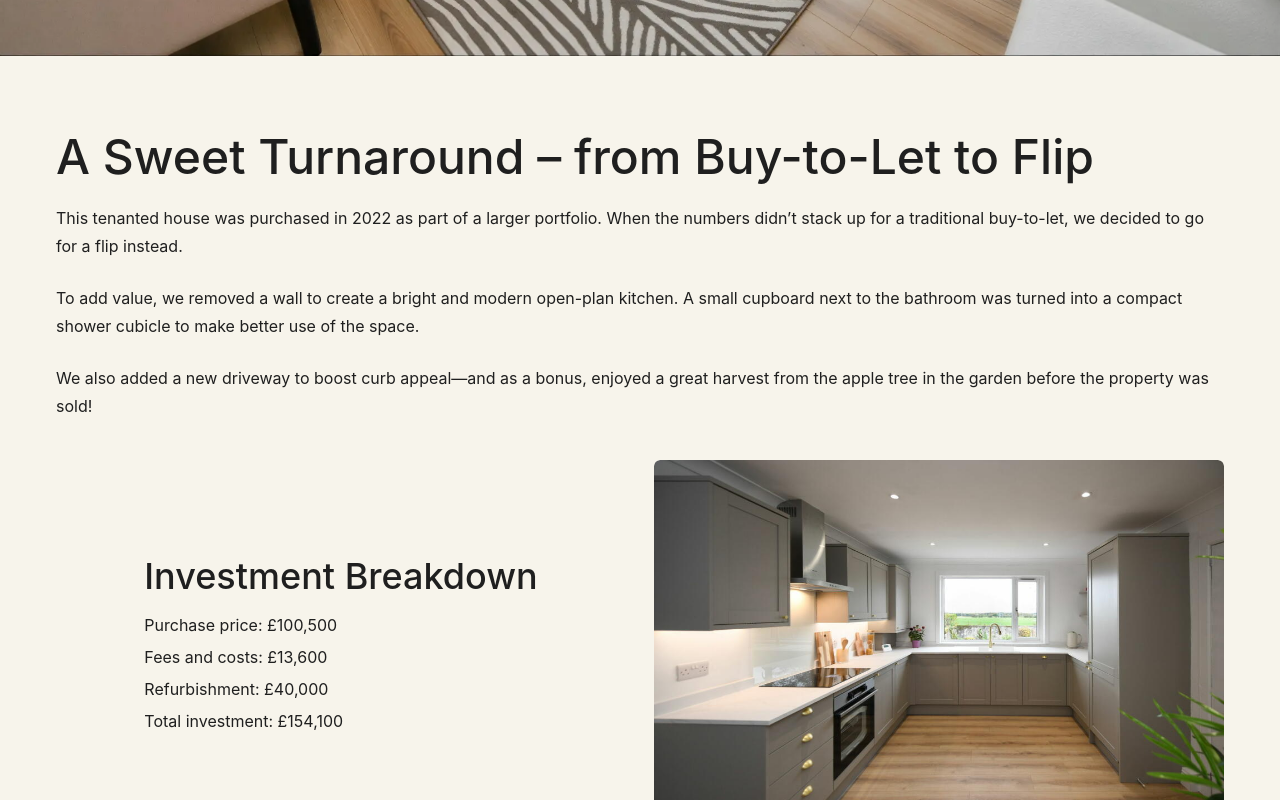
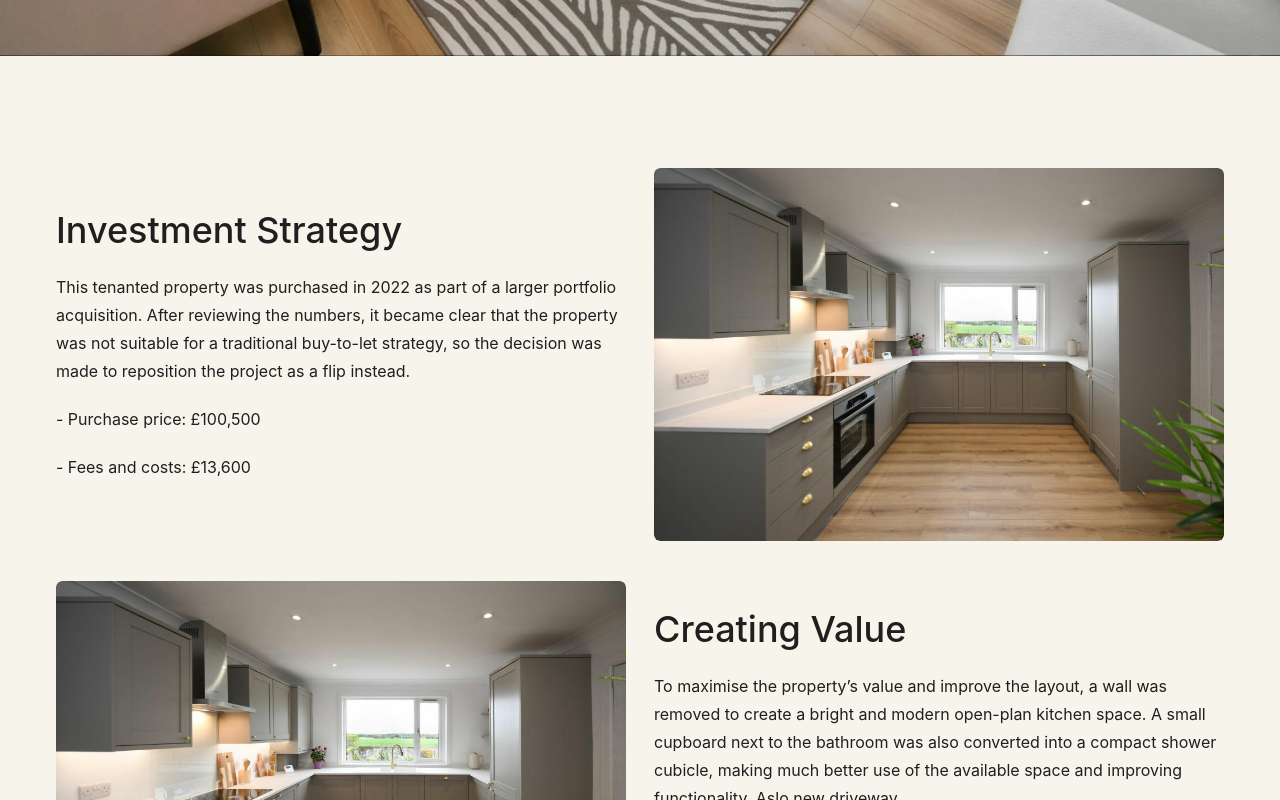
Before and after one commit to vladmytko/homesforsapience, a React (Vite) app: page /case-studies/drybridge in a window 1280 px wide. Shown: the part 640-1440 px from the top of the page. Built offline with nearby package versions, Linux system fonts and the light colour scheme.

Commit message:
Update text in projects' pages

```diff
--- a/src/components/CaseStudiesComponents/CaseStudiesTemplate.jsx
+++ b/src/components/CaseStudiesComponents/CaseStudiesTemplate.jsx
@@ -5,7 +5,7 @@ const renderTextBlock = (title, lines = []) => (
     {title ? <h2 className="m-0 text-2xl sm:text-3xl lg:text-4xl font-medium leading-tight text-[#1f1f1f]">{title}</h2> : null}
     <div className="mt-3">
       {lines.map((line, index) => (
-        <p key={`${title || 'text'}-${index}`} className="my-1 leading-7 text-[#1f1f1f]">
+        <p key={`${title || 'text'}-${index}`} className="my-5 leading-7 text-[#1f1f1f]">
           {line}
         </p>
       ))}
--- a/src/components/ReusableComponents/Navbar.jsx
+++ b/src/components/ReusableComponents/Navbar.jsx
@@ -109,7 +109,7 @@ export const Navbar = () => {
                     fontWeight: (isActive && !link.neverActive) ? 700 : 500,
                   })}
                   onMouseEnter={(e) => {
-                    e.target.style.color = '#ffdedb'
+                    e.target.style.color = '#ffffff'
                     e.target.style.transform = 'translateY(-3px)'
                     e.target.style.opacity = '1'
                   }}
@@ -254,7 +254,7 @@ export const Navbar = () => {
                       display: 'inline-block',
                     })}
                     onMouseEnter={(e) => {
-                      e.target.style.color = '#ffe700'
+                      e.target.style.color = '#111111'
                       e.target.style.transform = 'translateY(-2px)'
                     }}
                     onMouseLeave={(e) => {
--- a/src/pages/CaseStudiesPages/Drybridge.jsx
+++ b/src/pages/CaseStudiesPages/Drybridge.jsx
@@ -16,20 +16,13 @@ const Drybridge = () => {
         showAboutButton={true}
       />
     <CaseStudiesTemplate
-      title="A Sweet Turnaround – from Buy-to-Let to Flip"
-      intro={[
-        "This tenanted house was purchased in 2022 as part of a larger portfolio. When the numbers didn’t stack up for a traditional buy-to-let, we decided to go for a flip instead.",
-        "To add value, we removed a wall to create a bright and modern open-plan kitchen. A small cupboard next to the bathroom was turned into a compact shower cubicle to make better use of the space.",
-        "We also added a new driveway to boost curb appeal—and as a bonus, enjoyed a great harvest from the apple tree in the garden before the property was sold!",
-      ]}
       sections={[
         {
-          title: "Investment Breakdown",
+          title: "Investment Strategy",
           lines: [
-            "Purchase price: £100,500",
-            "Fees and costs: £13,600",
-            "Refurbishment: £40,000",
-            "Total investment: £154,100",
+            "This tenanted property was purchased in 2022 as part of a larger portfolio acquisition. After reviewing the numbers, it became clear that the property was not suitable for a traditional buy-to-let strategy, so the decision was made to reposition the project as a flip instead.",
+            "- Purchase price: £100,500",
+            "- Fees and costs: £13,600",
           ],
           image: {
             src: assets_manager.kitchen_after_2,
@@ -38,18 +31,33 @@ const Drybridge = () => {
           layout: "image-right",
         },
         {
-          title: "Post-Refurbishment",
+          title: "Creating Value",
           lines: [
-            "Staging: £2,000",
-            "Cost of money: £4,500",
-            "Home Report: £195,000",
-            "Sold for: £205,000"
+            "To maximise the property’s value and improve the layout, a wall was removed to create a bright and modern open-plan kitchen space. A small cupboard next to the bathroom was also converted into a compact shower cubicle, making much better use of the available space and improving functionality. Aslo new driveway. ",
+
+            "- Refurbishment: £40,000",
+            "- Total investment: £154,100",
+          ],
+          image: {
+            src: assets_manager.kitchen_after_2,
+            alt: "Kitchen after refurbishment",
+          },
+          layout: "image-left",
+        },
+        {
+          title: "Final Outcome",
+          lines: [
+            "the property was successfully prepared for resale as a more modern and desirable home. As a memorable bonus during the project, the apple tree in the garden provided an unexpectedly great harvest before the property was sold.",
+            "- Staging: £2,000",
+            "- Cost of money: £4,500",
+            "- Home Report: £195,000",
+            "- Sold for: £205,000"
           ],
           image: {
             src: assets_manager.case_studies_hero,
             alt: "Bedroom after refurbishment",
           },
-          layout: "image-left",
+          layout: "image-right",
         },
       ]}
 
--- a/src/pages/CaseStudiesPages/DukeRoad.jsx
+++ b/src/pages/CaseStudiesPages/DukeRoad.jsx
@@ -10,26 +10,18 @@ const DukeRoad = () => {
     <section className="overflow-hidden">
       <Navbar />
       <Header
-        title="Mosspark"
+        title="Duke Road"
         backgroundImage={duke_assets.livingroom_after}
         showConsultationButton={true}
         showAboutButton={true}
       />
       <CaseStudiesTemplate
-        title="A Sweet Turnaround – from Buy-to-Let to Flip"
-        intro={[
-          "This tenanted house was purchased in 2022 as part of a larger portfolio. When the numbers didn’t stack up for a traditional buy-to-let, we decided to go for a flip instead.",
-          "To add value, we removed a wall to create a bright and modern open-plan kitchen. A small cupboard next to the bathroom was turned into a compact shower cubicle to make better use of the space.",
-          "We also added a new driveway to boost curb appeal—and as a bonus, enjoyed a great harvest from the apple tree in the garden before the property was sold!",
-        ]}
         sections={[
           {
-            title: "Investment Breakdown",
+            title: "Initial Investment Strategy",
             lines: [
-              "Purchase price: Need to update",
-              "Fees and costs: Need to update",
-              "Refurbishment: Need to update",
-              "Total investment: Need to update",
+              "The property was originally planned as an assisted sale project, where the goal was to refurbish the house and help the owner sell it at full market value.",
+              "The refurbishment work was completed quickly, allowing the property to return to the market within just four weeks."
             ],
             image: {
               src: duke_assets.kitchen_after,
@@ -38,11 +30,10 @@ const DukeRoad = () => {
             layout: "image-right",
           },
           {
-            title: "Post-Refurbishment",
+            title: "Challenges During the Sale",
             lines: [
-              "Renovated market value: £80,000",
-              "Mortgage (75% LTV): £60,000",
-              "Equity created: £12,028",
+              "Despite multiple viewings and strong interest, the property remained unsold.",
+              "The main issue identified was the lack of parking directly in front of the house, which became a concern for potential buyers and affected the sale process."
             ],
             image: {
               src: duke_assets.bedroom_after,
@@ -51,15 +42,14 @@ const DukeRoad = () => {
             layout: "image-left",
           },
           {
-            title: "Rental Breakdown",
+            title: "Successful Outcome",
             lines: [
-              "Gross monthly rent: £525",
-              "Net monthly cashflow: £304",
-              "Net annually cashflow: £3,645",
+              "The property was rented out quickly and added to the investment portfolio at a discounted acquisition price, as refurbishment costs had already been invested into the project.",
+              "The property was successfully refinanced at the full market value of £120,000 just two months after purchase and now generates a rental income of £795 per month."
             ],
             image: {
-              src: duke_assets.bedroom_after2,
-              alt: "Bathroom after refurbishment",
+              src: duke_assets.livingroom_after,
+              alt: "Bedroom after refurbishment",
             },
             layout: "image-right",
           },
--- a/src/pages/CaseStudiesPages/Mosspark.jsx
+++ b/src/pages/CaseStudiesPages/Mosspark.jsx
@@ -16,18 +16,19 @@ const Mosspark = () => {
         showAboutButton={true}
       />
       <CaseStudiesTemplate
-        title="A Sweet Turnaround – from Buy-to-Let to Flip"
-        intro={[
-          "This tenanted house was purchased in 2022 as part of a larger portfolio. When the numbers didn’t stack up for a traditional buy-to-let, we decided to go for a flip instead.",
-          "To add value, we removed a wall to create a bright and modern open-plan kitchen. A small cupboard next to the bathroom was turned into a compact shower cubicle to make better use of the space.",
-          "We also added a new driveway to boost curb appeal—and as a bonus, enjoyed a great harvest from the apple tree in the garden before the property was sold!",
-        ]}
+        // title="A Sweet Turnaround – from Buy-to-Let to Flip"
+        // intro={[
+        //   "This tenanted house was purchased in 2022 as part of a larger portfolio. When the numbers didn’t stack up for a traditional buy-to-let, we decided to go for a flip instead.",
+        //   "To add value, we removed a wall to create a bright and modern open-plan kitchen. A small cupboard next to the bathroom was turned into a compact shower cubicle to make better use of the space.",
+        //   "We also added a new driveway to boost curb appeal—and as a bonus, enjoyed a great harvest from the apple tree in the garden before the property was sold!",
+        // ]}
         sections={[
           {
-            title: "Investment Breakdown",
+            title: "Investment Strategy",
             lines: [
-              "Purchase price: £130,000",
-              "Refurbishment: £34,100",
+              "This tenanted property was purchased in 2022 as part of a larger portfolio. When the numbers didn’t work for a traditional buy-to-let, the strategy was changed to a flip instead.",
+              "- Purchase price: £130,000",
+              "- Refurbishment: £34,100",
 
             ],
             image: {
@@ -37,9 +38,11 @@ const Mosspark = () => {
             layout: "image-right",
           },
           {
-            title: "Post-Refurbishment",
+            title: "Creating Value",
             lines: [
-              "Total investment: £164,100",
+              "A wall was removed to create a bright open-plan kitchen, while a small cupboard next to the bathroom was converted into a compact shower cubicle to improve the layout.",
+              "A new driveway was also added to boost curb appeal before the property was sold.",
+              "- Total investment: £164,100",
               "Sold for: £227,000",
             ],
             image: {
@@ -47,6 +50,18 @@ const Mosspark = () => {
               alt: "Bedroom after refurbishment",
             },
             layout: "image-left",
+          },
+          {
+            title: "Creating Value",
+            lines: [
+              "Following the refurbishment, the property was successfully prepared for resale as a more modern and desirable home — with the added bonus of a great apple harvest from the garden before completion.",
+              "- Sold for: £227,000",
+            ],
+            image: {
+              src: mosspark_assets.mosspark_kitchen_2,
+              alt: "Bedroom after refurbishment",
+            },
+            layout: "image-right",
           },
         ]}
         beforeAfterGroups={[
--- a/src/pages/CaseStudiesPages/Newton.jsx
+++ b/src/pages/CaseStudiesPages/Newton.jsx
@@ -16,25 +16,14 @@ const Newton = () => {
         showAboutButton={true}
       />
       <CaseStudiesTemplate
-        title="Buy-to-let with capital growth goal
-"
-        intro={[
-          "To add value, we installed full gas central heating. This involved arranging for SGN to bring the gas supply to the property, followed by boiler installation, fitting new radiators, and removing the existing storage heaters. One of the trickiest parts was finding an energy supplier willing to install a new gas meter sooner than the typical 3–4 month timeframe. In this case, I switched to British Gas, which allowed us to bring the connection date forward by almost two months.",
-          "We also created a downstairs toilet by converting a large cupboard, installed a new bathroom, and carried out the usual plastering and redecoration throughout.",
-          "Six months after purchase, the property was refinanced, resulting in another strong cash-flowing unit successfully added to the portfolio."
-        ]}
         sections={[
           {
-            title: "Investment Breakdown",
+            title: "Adding Value",
             lines: [
-
-//               Purchase £120000
-// Refurbishment £18000
-// Value after £185000
-// Rent is 1050
-              "Purchase price: £120,000",
-              "Refurbishment: £18,000",
-              "Total investment: £138,000",
+              "One of the key upgrades in this project was the installation of a full gas central heating system.",
+              "This involved coordinating with SGN to bring a new gas supply to the property, followed by the installation of a new boiler, radiators throughout the house, and the removal of the existing storage heaters.",
+              "One of the more challenging parts of the process was securing an energy supplier willing to install a gas meter sooner than the usual 3–4 month waiting period.",
+              "By switching to British Gas, the connection date was brought forward by almost two months, helping to keep the project moving efficiently."
             ],
             image: {
               src: newton_assets.bathroom_after2,
@@ -44,16 +33,34 @@ const Newton = () => {
           },
 
           {
-            title: "Post-Refurbishment",
+            title: "Interior Improvements",
             lines: [
-              "Renovated market value: £185,000",
-              "Rent: £1,050",
+              "To further increase the property’s value and practicality, a downstairs toilet was created by converting a large cupboard space.",
+              "The project also included the installation of a completely new bathroom, alongside full plastering and redecoration throughout the property.",
+              "These improvements significantly modernised the house and increased its appeal for future tenants."
             ],
             image: {
               src: newton_assets.kitchen_after,
               alt: "Livingroom after refurbishment",
             },
             layout: "image-left",
+          },
+
+          {
+            title: "Refinance & Investment Outcome",
+            lines: [
+              "Six months after purchase, the property was successfully refinanced and added as another strong cash-flowing unit within the portfolio.",
+              "Purchase Price: £120,000",
+              "Refurbishment: £18,000",
+              "Total Investment: £138,000",
+              "Renovated Market Value: £185,000",
+              "Monthly Rent: £1,050 pcm"
+            ],
+            image: {
+              src: newton_assets.livingroom_after2,
+              alt: "Livingroom after refurbishment",
+            },
+            layout: "image-right",
           },
         ]}
         beforeAfterGroups={[
--- a/src/pages/CaseStudiesPages/Turnberry.jsx
+++ b/src/pages/CaseStudiesPages/Turnberry.jsx
@@ -16,20 +16,20 @@ const Turnberry = () => {
         showAboutButton={true}
       />
       <CaseStudiesTemplate
-      title="Two bedroom cottage flat"
-      intro={[
-        "This 2 bedroom upper cottage flat was bought in distressed condition. This property gone through total redecoration with new kitchen, bathroom, landscaping.",
-        "It takes 2 months to complete refurbishment and dress this property for sale. This flat was sold within 6 days on the market. Thanks our team of investors and builders who make it possible!",
-      ]}
+      // title="Two bedroom cottage flat"
+      // intro={[
+      //   "This 2 bedroom upper cottage flat was bought in distressed condition. This property gone through total redecoration with new kitchen, bathroom, landscaping.",
+      //   "It takes 2 months to complete refurbishment and dress this property for sale. This flat was sold within 6 days on the market. Thanks our team of investors and builders who make it possible!",
+      // ]}
 
       sections={[
                 {
-                  title: "Investment Breakdown",
+                  title: "Property Transformation",
                   lines: [
-                    "Purchase price: £35,000",
-                    "Fees and costs: £1,500",
-                    "Refurbishment: £12,800",
-                    "Total investment: 49,300",
+                    "This 2-bedroom upper cottage flat was purchased in distressed condition and underwent a full refurbishment, including a new kitchen, modern bathroom, full redecoration, and landscaping improvements.",
+                    "- Purchase price: £35,000",
+                    "- Fees and costs: £1,500",
+
                   ],
                   image: {
                     src: assets_manager.turnberry_kitchen_after,
@@ -38,17 +38,31 @@ const Turnberry = () => {
                   layout: "image-right",
                 },
                 {
-                  title: "Post-Refurbishment",
+                  title: "Refurbishment Process",
                   lines: [
-                    "Selling cost: £2,100",
-                    "Sold for: £60,000",
-                    "Moderst profit: £6,100",
+                    "- The renovation was completed within two months, after which the property was professionally prepared and dressed for sale to maximise its market appeal.",
+                    "- Refurbishment: £12,800",
+                    "- Total investment: 49,300",
                   ],
                   image: {
                     src: assets_manager.turnberry_livingroom_after_3,
                     alt: "Bedroom after refurbishment",
                   },
                   layout: "image-left",
+                },
+                {
+                  title: "Successful Sale",
+                  lines: [
+                    "The property sold within just six days of being listed on the market — a fantastic result made possible through efficient project management and the support of a great team of investors and builders.",
+                    "- Selling cost: £2,100",
+                    "- Sold for: £60,000",
+                    "- Moderst profit: £6,100",
+                  ],
+                  image: {
+                    src: assets_manager.turnberry_bedroom_after_2,
+                    alt: "Bedroom after refurbishment",
+                  },
+                  layout: "image-right",
                 },
               ]}
 
```
Also changed, not shown: src/pages/CaseStudiesPages/Huntersfield.jsx (+13 -11 lines), src/pages/CaseStudiesPages/Netherhill.jsx (+14 -16 lines), src/pages/CaseStudiesPages/Paislay.jsx (+3 -6 lines).
